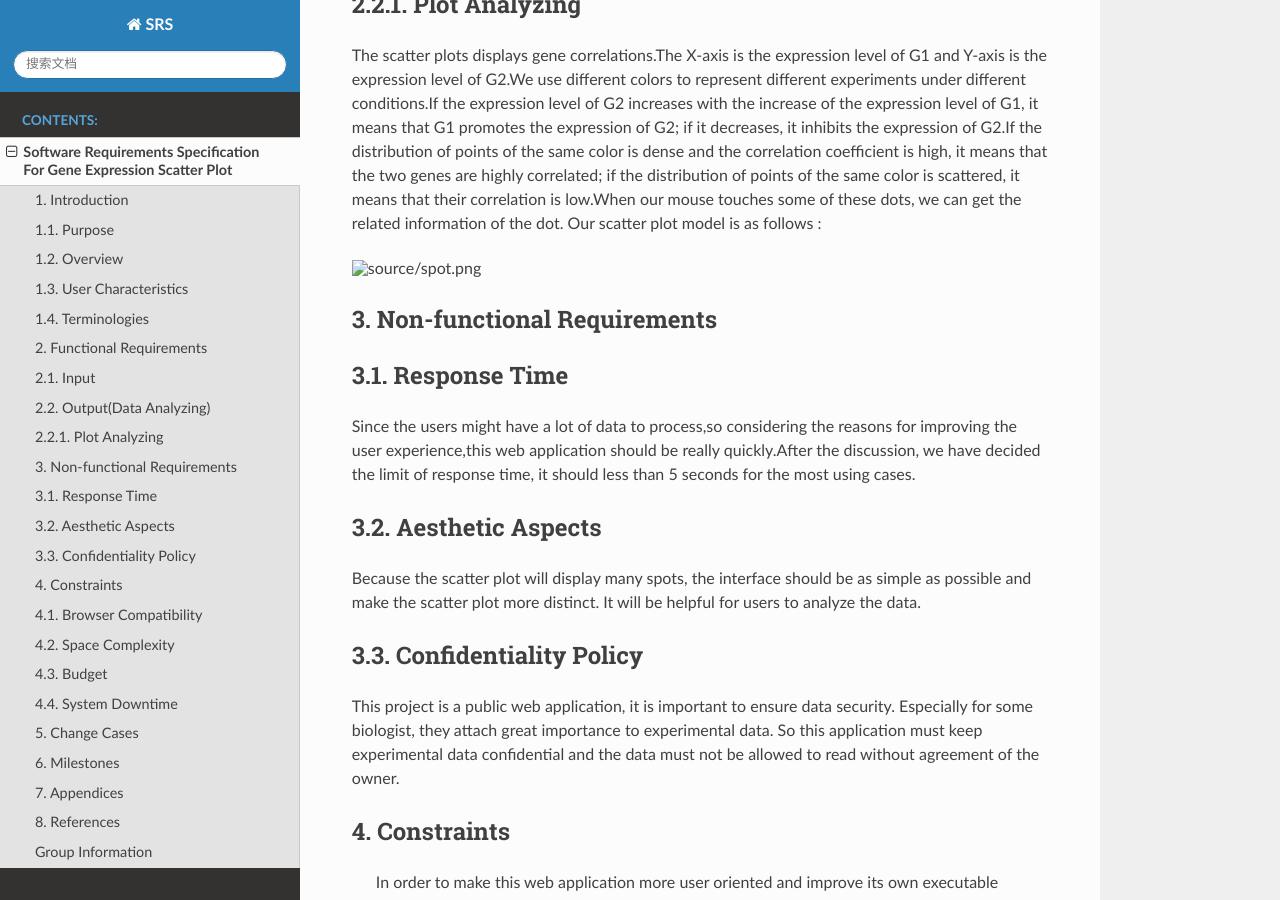
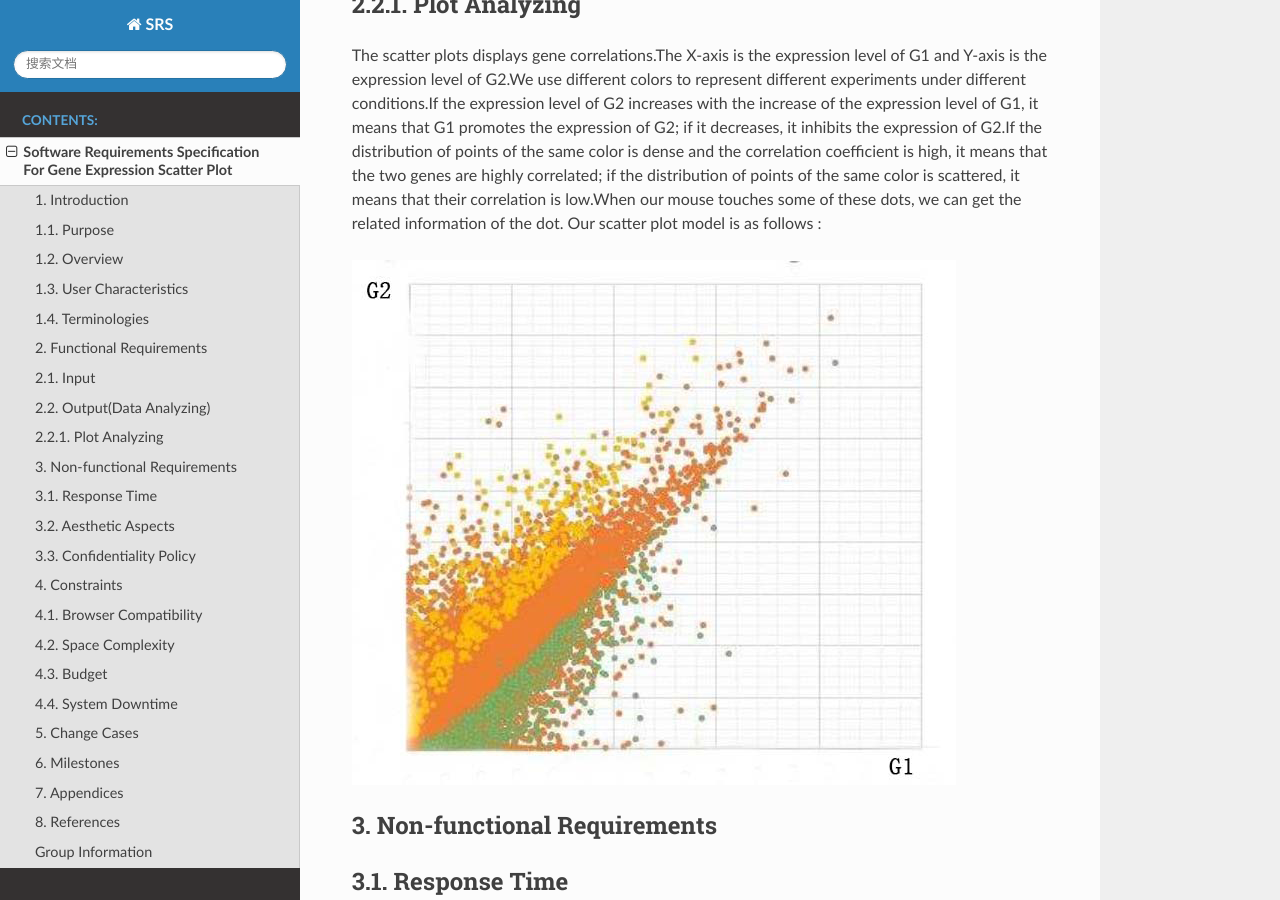
Before and after one commit to Hollyluc/lucHome, a Sphinx documentation site: the page built from source/srs.rst, in a window 1280 px wide and 900 px high, scrolled down 1437 px. Built offline with Sphinx 7.4.7 and the Read the Docs theme 2.0.0, drawn with Linux system fonts in a browser that asks for light colours.

Commit message:
Update srs.rst

```diff
--- a/source/srs.rst
+++ b/source/srs.rst
@@ -41,7 +41,7 @@ The web application displays a scatter plot when given a gene expression file.
 The scatter plots displays gene correlations.The X-axis is the expression level of G1 and Y-axis is the expression level of  G2.We use different colors to represent different experiments under different conditions.If the expression level of G2 increases with the increase of the expression level of G1, it means that G1 promotes the expression of G2; if it decreases, it inhibits the expression of G2.If the distribution of points of the same color is dense and the correlation coefficient is high, it means that the two genes are highly correlated; if the distribution of points of the same color is scattered, it means that their correlation is low.When our mouse touches some of these dots, we can get the  related information of the dot.
 Our scatter plot model is as follows :
 
-.. image:: /source/spot.png
+.. image:: /spot.png
 
 3. Non-functional Requirements
 -------------------------------
```
